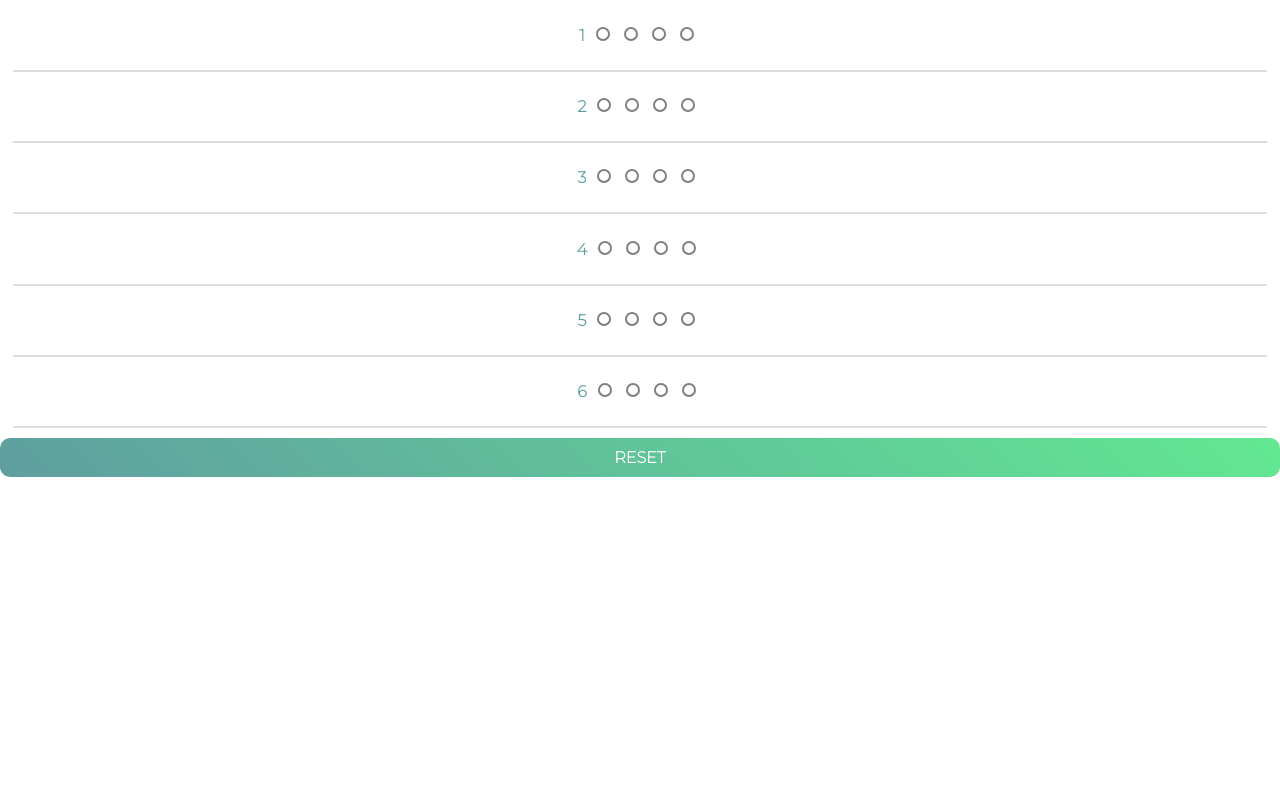
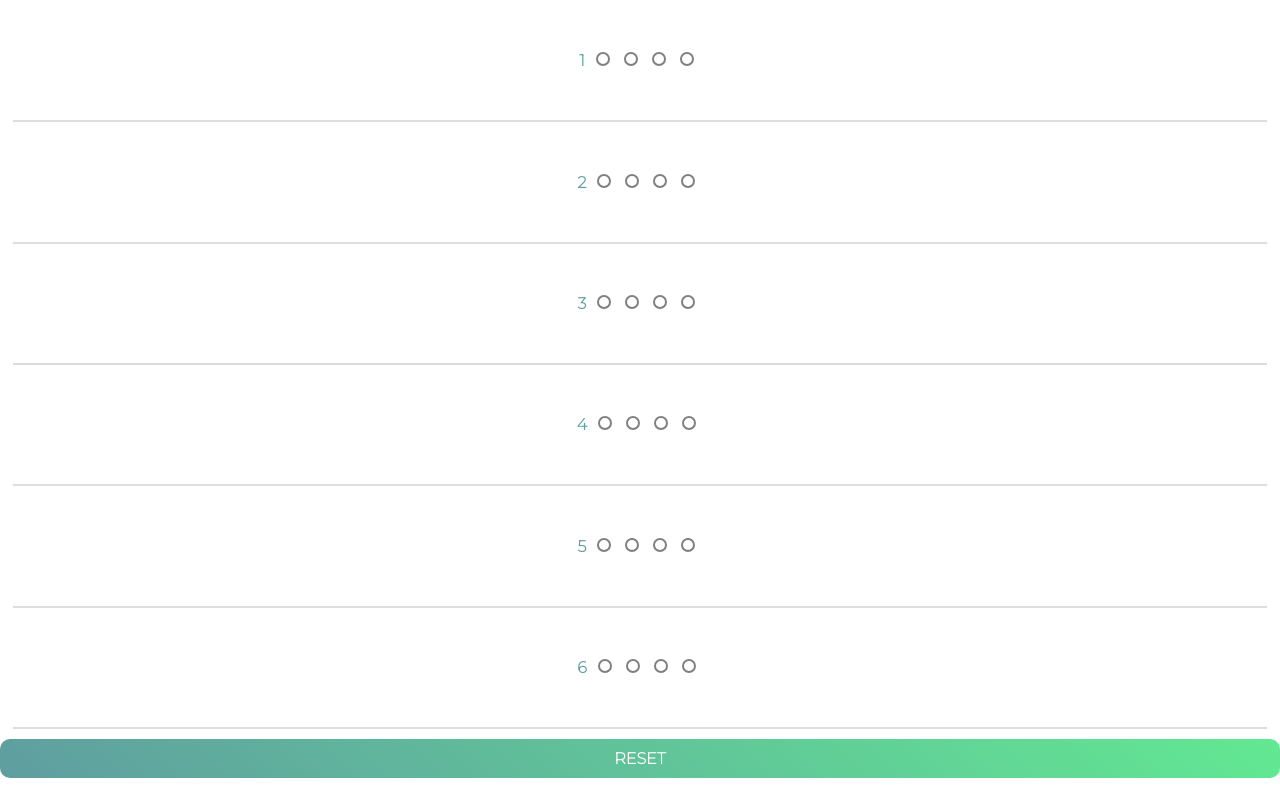
Before and after one commit to Mainak-Biswas/Ludo_Ninja_Marker, a plain HTML site: page index.html in a window 1280 px wide. Shown: the part 40-828 px from the top of the page. Before the commit the page ends 800 px from the top, so only its background shows below. Drawn offline with Linux system fonts and the light colour scheme.

Commit message:
Update index.html

```diff
--- a/index.html
+++ b/index.html
@@ -153,7 +153,7 @@ body{
 .boxnc{
     display: inline-block;
     text-align: center;
-    padding: 2% 0%;
+    padding: 4% 0%;
 }
 
 .number{
```
